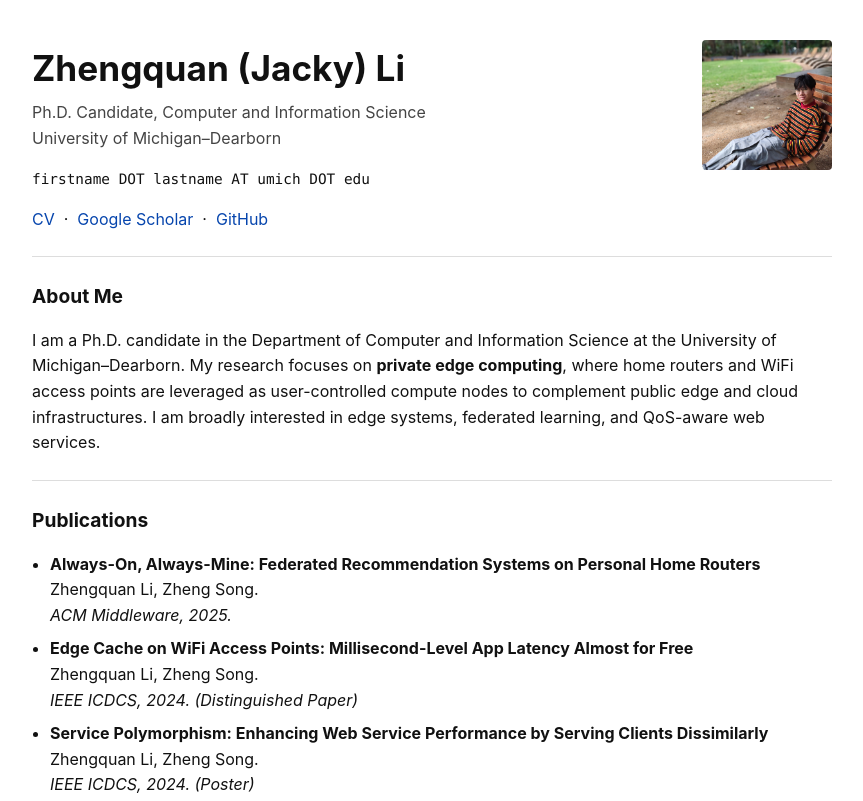
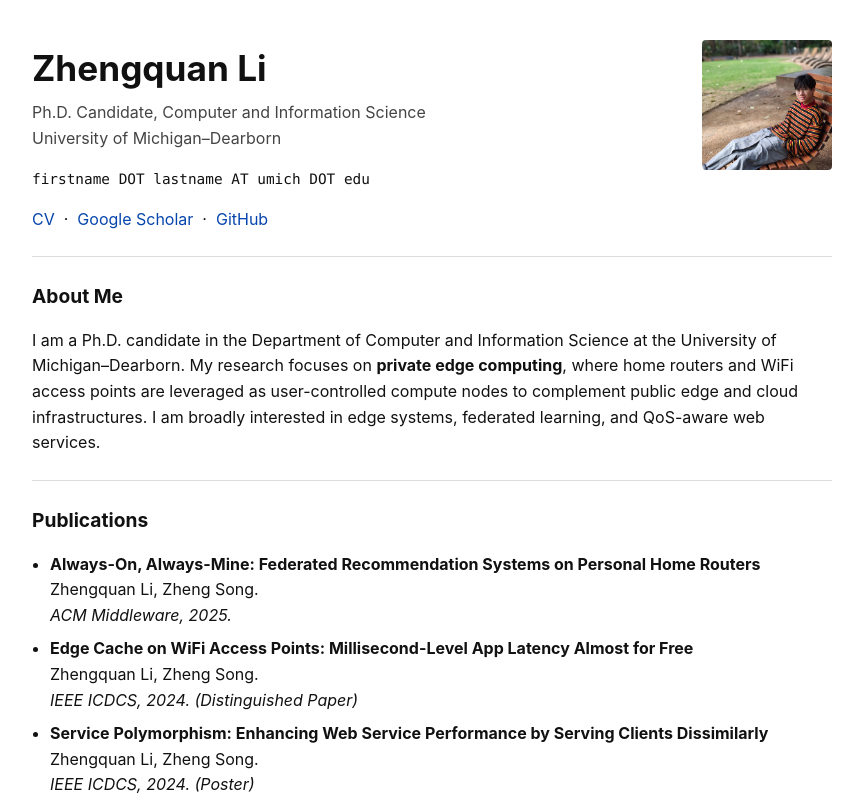
Before and after one commit to 898djh/zqli.github.io, a plain HTML site: page index.html in a window 1280 px wide. Shown: the top 801 px of the page, without its empty margins (208-1071 px from the left). Drawn offline with Linux system fonts and the light colour scheme.

Commit message:
Update index.html

```diff
--- a/index.html
+++ b/index.html
@@ -3,7 +3,7 @@
 <html lang="en">
 <head>
   <meta charset="UTF-8">
-  <title>Zhengquan Li (Jacky)</title>
+  <title>Zhengquan Li</title>
   <meta name="viewport" content="width=device-width, initial-scale=1">
   <style>
     body {
@@ -74,7 +74,7 @@
   <!-- Optional headshot; put photo.jpg in the repo or remove this line -->
   <img class="profile" src="photo.png" alt="Zhengquan Li">
 
-  <h1>Zhengquan (Jacky) Li</h1>
+  <h1>Zhengquan Li</h1>
   <h4>
     Ph.D. Candidate, Computer and Information Science<br>
     University of Michigan–Dearborn
```
